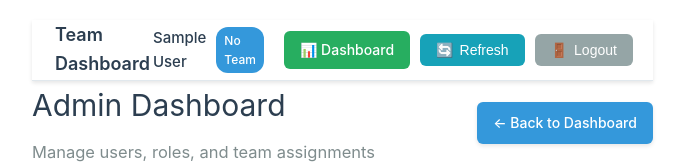
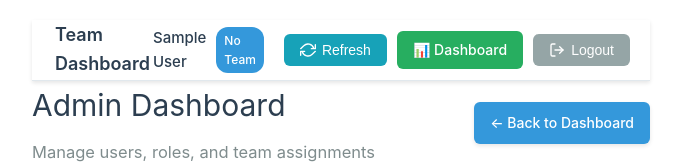
Before and after one commit to Bcavez/impros-teams, a Vue app: page /admin in a window 1280 px wide. Shown: the top 164 px of the page, without its empty margins (20-704 px from the left). Built offline with nearby package versions, Linux system fonts and the light colour scheme; no server answers; the database is empty; sample sign-in values are in the browser's storage.

Commit message:
update icons

```diff
--- a/index.html
+++ b/index.html
@@ -18,15 +18,15 @@
     <meta name="google" content="notranslate" />
     <meta name="google" content="nositelinkssearchbox" />
 
-    <link rel="icon" type="image/svg+xml" href="/pwa-icon.svg" />
+    <link rel="icon" type="image/svg+xml" href="/impros-icon.gif" />
     <meta name="viewport" content="width=device-width, initial-scale=1.0" />
     <meta name="description" content="Team Management Dashboard - A PWA for managing team members, coaching sessions, and shows" />
     <meta name="theme-color" content="#667eea" />
     <meta name="apple-mobile-web-app-capable" content="yes" />
     <meta name="apple-mobile-web-app-status-bar-style" content="default" />
     <meta name="apple-mobile-web-app-title" content="Team Dashboard" />
-    <link rel="apple-touch-icon" href="/pwa-icon.svg" />
-    <link rel="mask-icon" href="/pwa-icon.svg" color="#667eea" />
+    <link rel="apple-touch-icon" href="/impros-icon.gif" />
+    <link rel="mask-icon" href="/impros-icon.gif" color="#667eea" />
     <title>Team Management Dashboard</title>
   </head>
   <body>
--- a/src/components/MainNavigation.vue
+++ b/src/components/MainNavigation.vue
@@ -14,6 +14,32 @@
         </div>
 
         <div class="nav-actions">
+          <button
+            v-if="userStore.isCaptain || userStore.isAdmin"
+            @click="handleRefresh"
+            class="nav-button refresh-button"
+            :disabled="isRefreshing"
+            :title="isRefreshing ? 'Refreshing...' : 'Refresh Data'"
+          >
+            <svg
+              class="nav-icon"
+              :class="{ 'spinning': isRefreshing }"
+              width="16"
+              height="16"
+              viewBox="0 0 24 24"
+              fill="none"
+              stroke="currentColor"
+              stroke-width="2"
+              stroke-linecap="round"
+              stroke-linejoin="round"
+            >
+              <path d="M23 4v6h-6"/>
+              <path d="M1 20v-6h6"/>
+              <path d="M20.49 9A9 9 0 0 0 5.64 5.64L1 10m22 4l-4.64 4.36A9 9 0 0 1 3.51 15"/>
+            </svg>
+            <span class="button-text">{{ isRefreshing ? 'Refreshing...' : 'Refresh' }}</span>
+          </button>
+
           <!-- Back to Dashboard button (when not on dashboard) -->
           <router-link
             v-if="!isOnDashboardPage"
@@ -22,17 +48,6 @@
           >
             📊 Dashboard
           </router-link>
-
-          <button
-            v-if="userStore.isCaptain || userStore.isAdmin"
-            @click="handleRefresh"
-            class="nav-button refresh-button"
-            :disabled="isRefreshing"
-            :title="isRefreshing ? 'Refreshing...' : 'Refresh Data'"
-          >
-            {{ isRefreshing ? '🔄' : '🔄' }}
-            <span class="button-text">{{ isRefreshing ? 'Refreshing...' : 'Refresh' }}</span>
-          </button>
 
           <router-link
             v-if="userStore.isAdmin && !isOnAdminPage"
@@ -47,11 +62,41 @@
             to="/captain"
             class="nav-button captain-button"
           >
-            ⚡ <span class="button-text">Captain</span>
+            <svg
+              class="nav-icon"
+              width="16"
+              height="16"
+              viewBox="0 0 24 24"
+              fill="none"
+              stroke="currentColor"
+              stroke-width="2"
+              stroke-linecap="round"
+              stroke-linejoin="round"
+            >
+              <path d="M12 2L2 7l10 5 10-5-10-5z"/>
+              <path d="M2 17l10 5 10-5"/>
+              <path d="M2 12l10 5 10-5"/>
+            </svg>
+            <span class="button-text">Captain</span>
           </router-link>
 
           <button @click="handleLogout" class="nav-button logout-button" title="Logout">
-            🚪 <span class="button-text">Logout</span>
+            <svg
+              class="nav-icon"
+              width="16"
+              height="16"
+              viewBox="0 0 24 24"
+              fill="none"
+              stroke="currentColor"
+              stroke-width="2"
+              stroke-linecap="round"
+              stroke-linejoin="round"
+            >
+              <path d="M9 21H5a2 2 0 0 1-2-2V5a2 2 0 0 1 2-2h4"/>
+              <polyline points="16,17 21,12 16,7"/>
+              <line x1="21" y1="12" x2="9" y2="12"/>
+            </svg>
+            <span class="button-text">Logout</span>
           </button>
         </div>
       </div>
@@ -202,6 +247,23 @@ const handleLogout = () => {
   white-space: nowrap;
 }
 
+.nav-icon {
+  flex-shrink: 0;
+}
+
+.nav-icon.spinning {
+  animation: spin 1s linear infinite;
+}
+
+@keyframes spin {
+  from {
+    transform: rotate(0deg);
+  }
+  to {
+    transform: rotate(360deg);
+  }
+}
+
 .button-text {
   display: inline;
 }
@@ -285,6 +347,11 @@ const handleLogout = () => {
     font-size: 13px;
   }
 
+  .nav-icon {
+    width: 14px;
+    height: 14px;
+  }
+
   .nav-actions {
     gap: 6px;
   }
--- a/vite.config.ts
+++ b/vite.config.ts
@@ -15,7 +15,7 @@ export default defineConfig({
       workbox: {
         globPatterns: ['**/*.{js,css,html,ico,png,svg}']
       },
-      includeAssets: ['favicon.ico', 'pwa-icon.svg'],
+      includeAssets: ['favicon.ico', 'pwa-icon.svg', "impros-icon.gif"],
       manifest: {
         name: 'Team Management Dashboard',
         short_name: 'Team Dashboard',
@@ -28,7 +28,7 @@ export default defineConfig({
         start_url: '/',
         icons: [
           {
-            src: 'pwa-icon.svg',
+            src: 'impros-icon.gif',
             sizes: 'any',
             type: 'image/svg+xml',
             purpose: 'any'
```
Also changed, not shown: public/imrpos-icon.gif (added), public/pwa-icon.svg (deleted).
